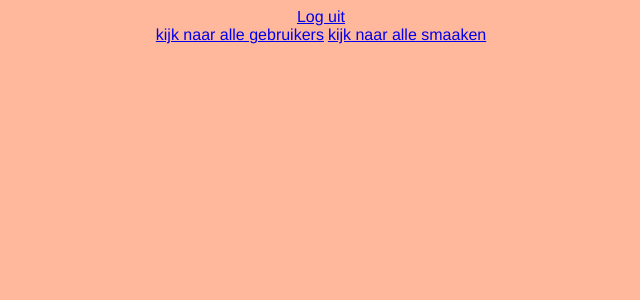
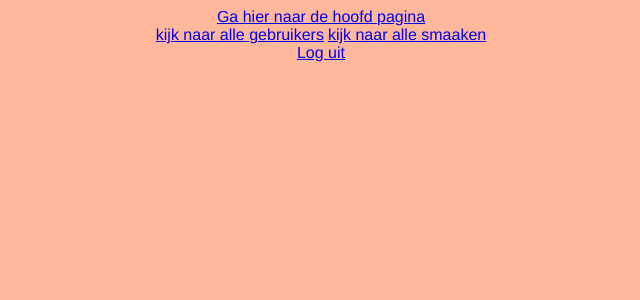
Before and after one commit to Hakulax28/roset, a PHP site: page / in a window 1280 px wide. Shown: the top 300 px of the page, without its empty margins (319-959 px from the left). Run offline with PHP 8.4, Linux system fonts and the light colour scheme.

Commit message:
aanpassingen en koppeling naar de HP gemaakt

```diff
--- a/index.php
+++ b/index.php
@@ -26,9 +26,10 @@ session_start();
 </head>
 
 <body>
-   <a href="loguit.php">Log uit</a><br>
+   <a href="hoofdpagina.php">Ga hier naar de hoofd pagina</a><br>
    <a href="user_overzicht.php">kijk naar alle gebruikers</a>
-   <a href="product_overzicht.php">kijk naar alle smaaken</a>
+   <a href="product_overzicht.php">kijk naar alle smaaken</a><br>
+   <a href="loguit.php">Log uit</a>
 </body>
 
 </html>
```
